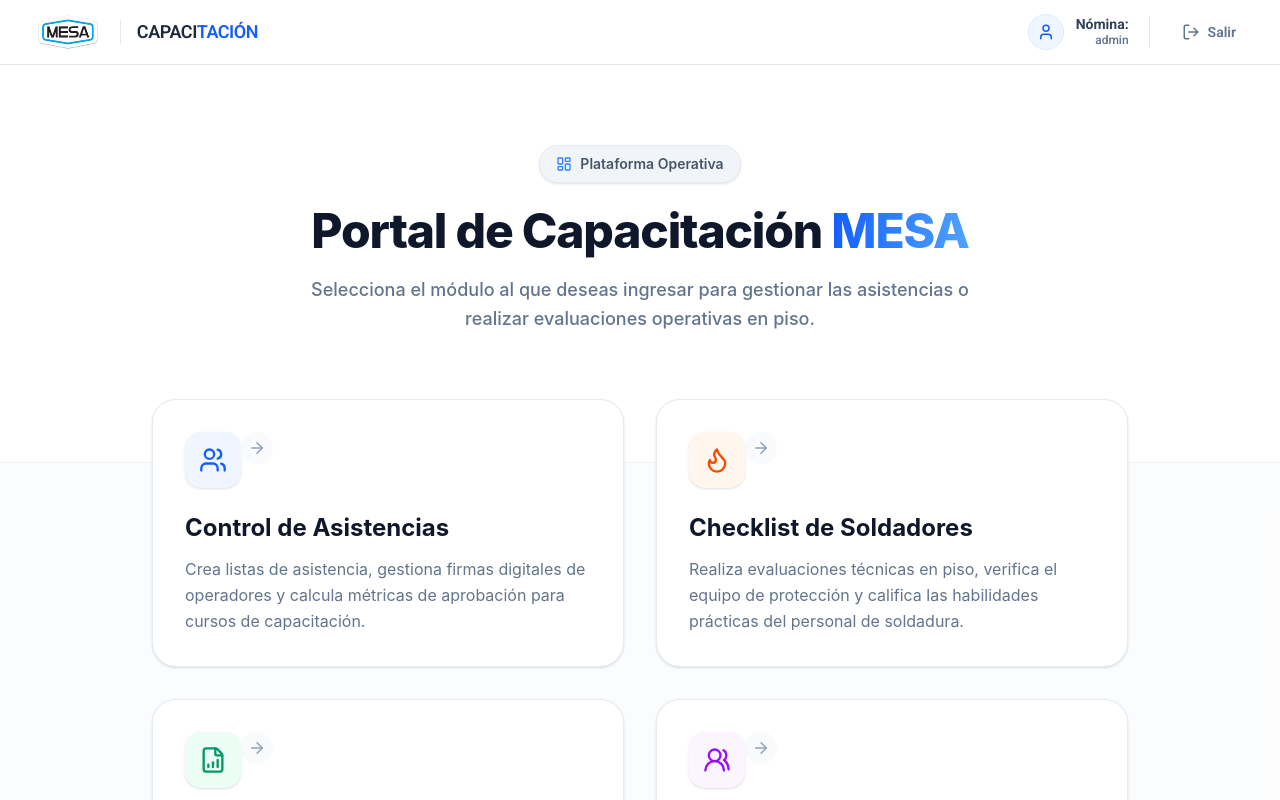
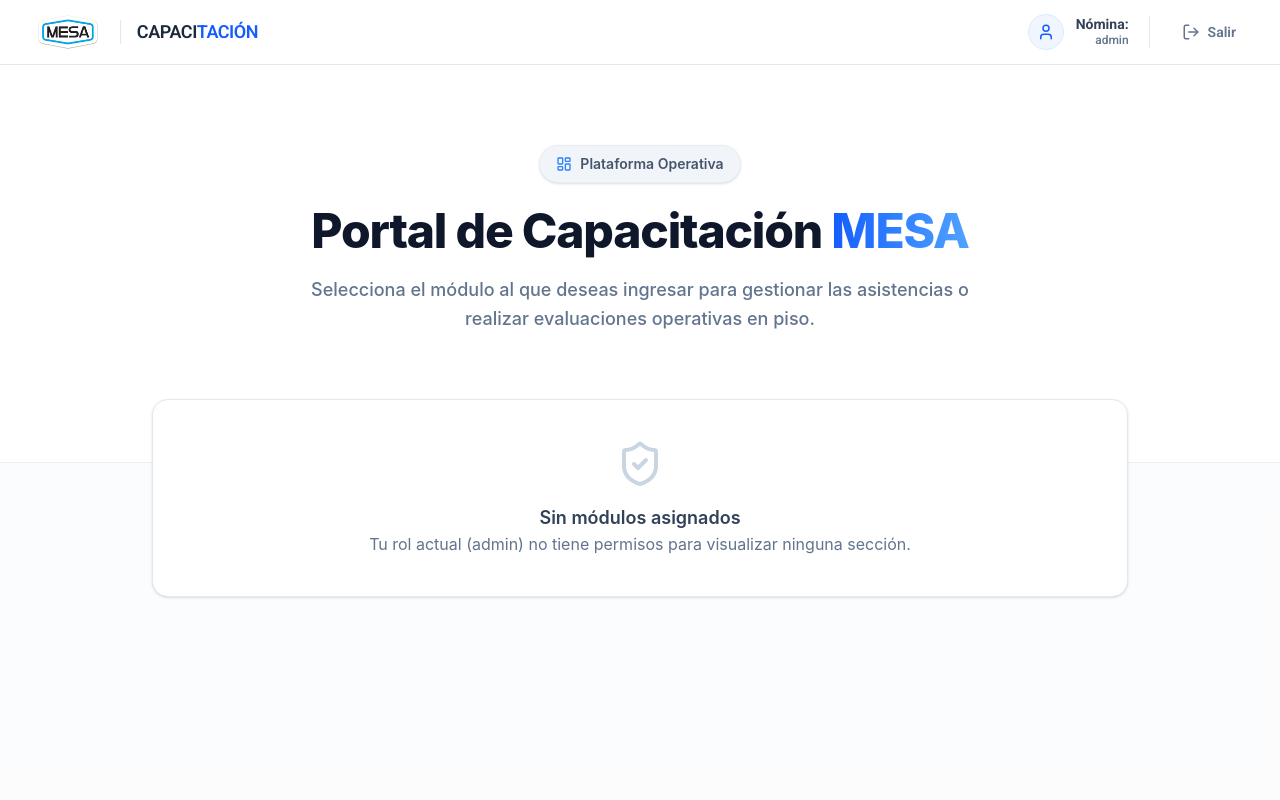
Before and after one commit to Manufacturas-Especializadas/Capacitacion-FrontEnd, a React (Vite) app: page / in a window 1280 px wide. Shown: the top 800 px of the page. Built offline with nearby package versions, Linux system fonts and the light colour scheme; sample sign-in values are in the browser's storage.

Commit message:
feat(users): usuarios

```diff
--- a/src/components/UI/TutoringProgramUI/ProgramCard.tsx
+++ b/src/components/UI/TutoringProgramUI/ProgramCard.tsx
@@ -8,6 +8,7 @@ import {
   Eye,
 } from "lucide-react";
 import type { TutoringProgramListDto } from "../../../types/Types";
+import { useAuth } from "../../../context/AuthContext";
 
 interface ProgramCardProps {
   program: TutoringProgramListDto;
@@ -24,6 +25,10 @@ export const ProgramCard = ({
   onFollowUp,
   onDetails,
 }: ProgramCardProps) => {
+  const { user } = useAuth();
+
+  const isAdmin = user?.role === "Administrador";
+
   return (
     <div
       className="bg-white border border-gray-200 rounded-xl p-5 shadow-sm hover:shadow-md
@@ -79,6 +84,8 @@ export const ProgramCard = ({
         >
           <Eye size={18} />
         </button>
+        {isAdmin && (
+          <>
             <button
               onClick={() => onEdit(program.id)}
               className="p-2 text-gray-400 hover:text-blue-600 hover:bg-blue-50 rounded-lg
@@ -87,6 +94,7 @@ export const ProgramCard = ({
             >
               <Edit2 size={18} />
             </button>
+
             <button
               onClick={() => onDelete(program.id)}
               className="p-2 text-gray-400 hover:text-red-600 hover:bg-red-50 rounded-lg
@@ -95,6 +103,8 @@ export const ProgramCard = ({
             >
               <Trash2 size={18} />
             </button>
+          </>
+        )}
       </div>
     </div>
   );
--- a/src/pages/Home/Home.tsx
+++ b/src/pages/Home/Home.tsx
@@ -5,12 +5,76 @@ import {
   FileBarChart,
   UsersRound,
   UserPlus,
+  ShieldCheck,
 } from "lucide-react";
 import { useNavigate } from "react-router-dom";
 import { ModuleCard } from "../../components/ModuleCard/ModuleCard";
+import { useAuth } from "../../context/AuthContext";
 
 export const Home = () => {
   const navigate = useNavigate();
+  const { user } = useAuth();
+
+  const modules = [
+    {
+      title: "Control de Asistencias",
+      description:
+        "Crea listas de asistencia, gestiona firmas digitales de operadores y calcula métricas de aprobación para cursos de capacitación.",
+      icon: <Users size={28} strokeWidth={2} />,
+      colorTheme: "blue",
+      path: "/historial-registro-de-asistencia",
+      allowedRoles: ["Administrador", "Instructor"],
+    },
+    {
+      title: "Checklist de Soldadores",
+      description:
+        "Realiza evaluaciones técnicas en piso, verifica el equipo de protección y califica las habilidades prácticas del personal de soldadura.",
+      icon: <Flame size={28} strokeWidth={2} />,
+      colorTheme: "orange",
+      path: "/historial-checklist-soldadores",
+      allowedRoles: ["Administrador", "Evaluador"],
+    },
+    {
+      title: "Reporte de Entrenamiento",
+      description:
+        "Visualiza estadísticas, genera reportes de cumplimiento y exporta datos consolidados sobre el avance de la capacitación en planta.",
+      icon: <FileBarChart size={28} strokeWidth={2} />,
+      colorTheme: "green",
+      path: "/reportes-entrenamientos",
+      allowedRoles: ["Administrador", "Entrenamiento"],
+    },
+    {
+      title: "Gestión de Empleados",
+      description:
+        "Administra el catálogo de personal, actualiza departamentos, líneas de producción y mantén el censo operativo al día.",
+      icon: <UsersRound size={28} strokeWidth={2} />,
+      colorTheme: "purple",
+      path: "/gestion-empleados",
+      allowedRoles: ["Administrador"],
+    },
+    {
+      title: "Programa de Tutoreo",
+      description:
+        "Seguimiento al personal nuevo. Asigna tutores, registra avances y evalúa el desarrollo durante el periodo de integración.",
+      icon: <UserPlus size={28} strokeWidth={2} />,
+      colorTheme: "teal",
+      path: "/programa-tutoreo",
+      allowedRoles: ["Administrador", "Tutor"],
+    },
+    {
+      title: "Control de Usuarios",
+      description:
+        "Gestión de accesos, creación de cuentas y asignación de roles del portal.",
+      icon: <ShieldCheck size={28} strokeWidth={2} />,
+      colorTheme: "slate",
+      path: "/usuarios",
+      allowedRoles: ["Administrador"],
+    },
+  ];
+
+  const visibleModules = modules.filter(
+    (module) => user && module.allowedRoles.includes(user.role),
+  );
 
   return (
     <div
@@ -61,54 +125,33 @@ export const Home = () => {
 
       <div className="max-w-5xl mx-auto px-6 relative z-20 -mt-12 md:-mt-16 pb-20">
         <div className="grid grid-cols-1 md:grid-cols-2 gap-6 md:gap-8">
-          <ModuleCard
-            title="Control de Asistencias"
-            description="Crea listas de asistencia, gestiona firmas digitales de operadores y calcula métricas de aprobación para cursos de capacitación."
-            icon={<Users size={28} strokeWidth={2} />}
-            colorTheme="blue"
-            onClick={() => navigate("/historial-registro-de-asistencia")}
-          />
+          {visibleModules.map((module, index) => (
+            <ModuleCard
+              key={index}
+              title={module.title}
+              description={module.description}
+              icon={module.icon}
+              colorTheme={module.colorTheme as any}
+              onClick={() => navigate(module.path)}
+            />
+          ))}
+        </div>
 
-          <ModuleCard
-            title="Checklist de Soldadores"
-            description="Realiza evaluaciones técnicas en piso, verifica el equipo de protección y califica las habilidades prácticas del personal de soldadura."
-            icon={<Flame size={28} strokeWidth={2} />}
-            colorTheme="orange"
-            onClick={() => navigate("/historial-checklist-soldadores")}
-          />
-
-          <ModuleCard
-            title="Reporte de Entrenamiento"
-            description="Visualiza estadísticas, genera reportes de cumplimiento y exporta datos consolidados sobre el avance de la capacitación en planta."
-            icon={<FileBarChart size={28} strokeWidth={2} />}
-            colorTheme="green"
-            onClick={() => navigate("/reportes-entrenamientos")}
-          />
-
-          <ModuleCard
-            title="Gestión de Empleados"
-            description="Administra el catálogo de personal, actualiza departamentos, líneas de producción y mantén el censo operativo al día."
-            icon={<UsersRound size={28} strokeWidth={2} />}
-            colorTheme="purple"
-            onClick={() => navigate("/gestion-empleados")}
-          />
-
-          <ModuleCard
-            title="Programa de Tutoreo"
-            description="Seguimiento al personal nuevo. Asigna tutores, registra avances y evalúa el desarrollo durante el periodo de integración."
-            icon={<UserPlus size={28} strokeWidth={2} />}
-            colorTheme="teal"
-            onClick={() => navigate("/programa-tutoreo")}
-          />
-
-          <ModuleCard
-            title="Control de Usuarios"
-            description="Gestión de accesos, creación de cuentas y asignación de roles del portal."
-            icon={<Users size={28} strokeWidth={2} />}
-            colorTheme="teal"
-            onClick={() => navigate("/usuarios")}
-          />
-        </div>
+        {visibleModules.length === 0 && (
+          <div
+            className="text-center py-10 text-slate-500 bg-white rounded-2xl border
+            border-slate-200 shadow-sm"
+          >
+            <ShieldCheck size={48} className="mx-auto mb-4 text-slate-300" />
+            <p className="font-semibold text-lg text-slate-700">
+              Sin módulos asignados
+            </p>
+            <p>
+              Tu rol actual ({user?.role}) no tiene permisos para visualizar
+              ninguna sección.
+            </p>
+          </div>
+        )}
       </div>
     </div>
   );
--- a/src/pages/TutoringProgram/TutoringProgram.tsx
+++ b/src/pages/TutoringProgram/TutoringProgram.tsx
@@ -3,9 +3,12 @@ import { ProgramHeader } from "../../components/UI/TutoringProgramUI/ProgramHead
 import type { TutoringProgramListDto } from "../../types/Types";
 import { useNavigate } from "react-router-dom";
 import { useTutoringPrograms } from "../../hooks/useTutoringPrograms";
+import { useAuth } from "../../context/AuthContext";
+import { useMemo } from "react";
 
 export const TutoringProgram = () => {
   const { programs, fetchPrograms, deleteProgram } = useTutoringPrograms();
+  const { user } = useAuth();
   const navigate = useNavigate();
 
   const handleDetails = (id: number) => {
@@ -32,18 +35,47 @@ export const TutoringProgram = () => {
       }
     }
   };
+
   const handleFollowUp = (program: TutoringProgramListDto) => {
     navigate("/programa-tutoreo/formulario", {
       state: { prefillData: program },
     });
   };
 
+  const filteredPrograms = useMemo(() => {
+    if (!programs || !user) return [];
+
+    if (user.role === "Administrador") {
+      return programs;
+    }
+
+    const nominaToNameMap: Record<string, string> = {
+      "2520": "Fausto Mariscal",
+      "1626": "Gloria Guerra",
+      "3788": "Iván Soto",
+      "1279": "Luisa Sandoval",
+      "4007": "Mary Rivera",
+      "2426": "Nancy Martínez",
+      "4774": "Zwitbee Torres",
+      "5206": "Adriana Del Angel",
+      "5071": "Maura Lopez",
+      "0001": "Otoniel Zuñiga",
+      "4173": "Irene Santiago",
+    };
+
+    const myTutorName = nominaToNameMap[user.payrollNumber];
+
+    if (!myTutorName) return [];
+
+    return programs.filter((program) => program.tutorName === myTutorName);
+  }, [programs, user]);
+
   return (
     <div className="p-4 md:p-6 max-w-7xl mx-auto">
       <ProgramHeader onCreateClick={handleCreate} />
 
       <div className="grid grid-cols-1 md:grid-cols-2 lg:grid-cols-3 gap-6">
-        {programs.map((program) => (
+        {filteredPrograms.map((program) => (
           <ProgramCard
             key={program.id}
             program={program}
@@ -54,7 +86,7 @@ export const TutoringProgram = () => {
           />
         ))}
 
-        {programs.length === 0 && (
+        {filteredPrograms.length === 0 && (
           <div
             className="col-span-full py-12 text-center text-gray-500 bg-gray-50
             rounded-xl border-2 border-dashed border-gray-200"
--- a/src/types/Types.ts
+++ b/src/types/Types.ts
@@ -301,6 +301,7 @@ export interface TutoringProgramModel {
 export interface TutoringProgramListDto {
   id: number;
   tutorId: number;
+  tutorName: string;
   collaboratorName: string;
   payrollNumber: number;
   area: string;
```
Also changed, not shown: src/pages/Users/Users.tsx (added, +126 -0 lines). Lines whose indentation alone changed are shown as unchanged.
